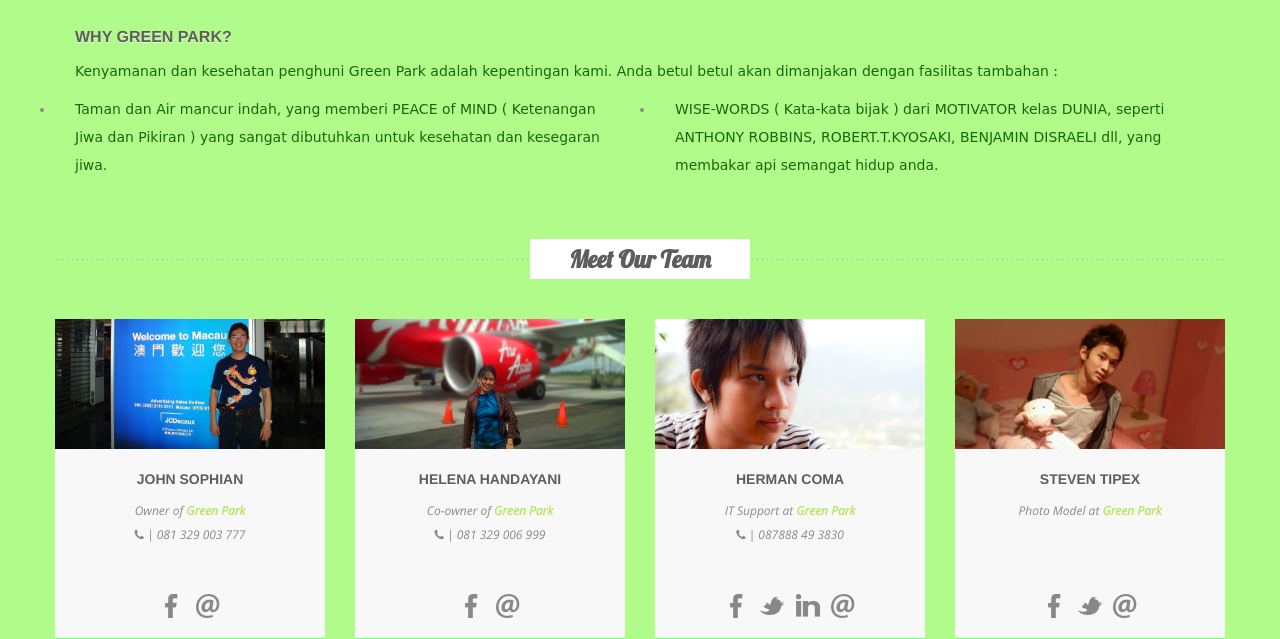
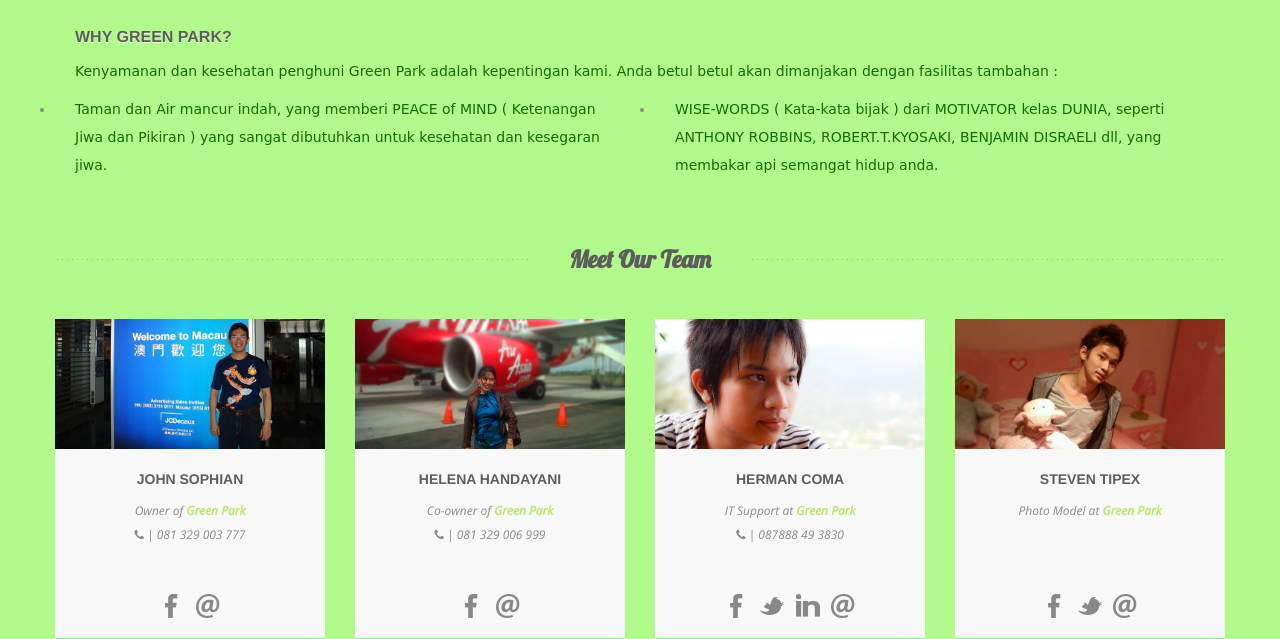
Before and after one commit to hermancoma/Greenpark, a PHP site: page /about.php in a window 1280 px wide. Shown: the part 506-1145 px from the top of the page. Run offline with PHP 8.4, Linux system fonts and the light colour scheme; some libraries are stand-ins or nearby versions; some web fonts are replaced.

Commit message:
ketinggalan bg color

```diff
--- a/assets/css/style.css
+++ b/assets/css/style.css
@@ -624,7 +624,7 @@ footer .social a:hover { background-position: left top; }
 .team-title h3 {
     width: 220px;
     margin: 0 auto;
-    background: #fff;
+    background: #b1fb8a;
     font-family: 'Lobster', cursive;
     font-size: 24px;
     color: #5d5d5d;
```
